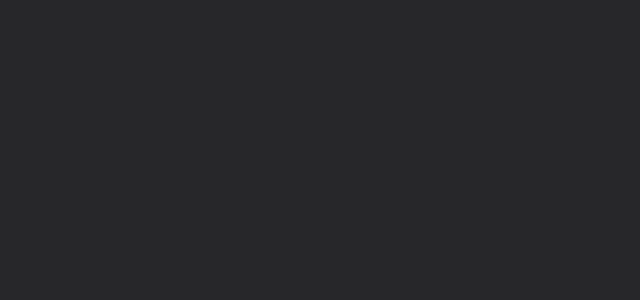
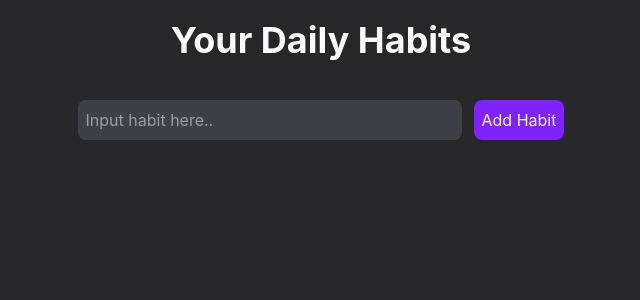
Before and after one commit to BrackListed/Simple-To-Do-List, a React (Vite) app: page /Habits in a window 1280 px wide. Before the commit this address had no page. Shown: the top 300 px of the page, without its empty margins (319-959 px from the left). Built offline with nearby package versions, Linux system fonts and the light colour scheme.

Commit message:
Added header of the habits page

```diff
--- a/src/App.tsx
+++ b/src/App.tsx
@@ -4,6 +4,7 @@ import { BrowserRouter } from "react-router-dom";
 import { Routes } from "react-router-dom";
 import { Route } from "react-router-dom";
 import { Main } from "./assets/Main";
+import { Habits } from "./Pages/Habits";
 
 export default function App(){
   return (
@@ -16,6 +17,9 @@ export default function App(){
       </div>
       }></Route>
 
+      <Route path = "/Habits" element = {
+        <Habits/>
+      }></Route>
 
     </Routes>
 
--- a/src/Pages/Habits.tsx
+++ b/src/Pages/Habits.tsx
@@ -1,7 +1,18 @@
-import "./index.css"
+import { HabitButtons } from "../assets/HabitButtons";
 
 export function Habits() {
     return(
-        <div>Hello, World!</div>
+        //Add a habit, like "Practice react, and be able to tick boxes for the entire week.
+        <div className="flex flex-col items-center">
+            <h1 className="text-center text-4xl text-zinc-50 font-bold my-5">Your Daily Habits</h1>
+            <div id = "add-habit" className="flex my-5 gap-3 items-center">
+                <input placeholder= "Input habit here.." className=" p-2 outline-none bg-zinc-700 w-96 h-10 rounded-lg text-zinc-50 focus-visible:ring-2 focus-visible:ring-violet-600"></input>
+                <HabitButtons addTask={addTask}>Add Habit</HabitButtons>
+            </div>
+        </div>
     )
+
+    function addTask() {
+        console.log("Hallo world!")
+    }
 }
--- /dev/null
+++ b/src/assets/HabitButtons.tsx
@@ -0,0 +1,14 @@
+import type { ReactNode } from "react"
+
+type HabitButtonProp = {
+    children: ReactNode
+    addTask: () => void
+}
+
+export function HabitButtons({children, addTask}: HabitButtonProp) {
+    return(
+        <button onClick = {() => addTask()} className="bg-violet-600 p-2 rounded-lg text-zinc-50 transition-all hover:cursor-pointer hover:scale-110 hover:bg-violet-500 ">{children}</button>
+    )
+
+
+}
--- a/src/assets/Panels.tsx
+++ b/src/assets/Panels.tsx
@@ -5,12 +5,12 @@ export function Panels(){
     <div className="flex flex-col gap-3 p-3">
       <div className="flex gap-3 transition-all hover:bg-gray-200 hover:scale-110 rounded-md hover: cursor-pointer hover:p-2">
         <Notebook/>
-        <a href = "" target = "_blank" rel = "noreferrer noopener">Plans</a>
+        <Link to ="/Plans">Plans</Link>
       </div>
 
       <div className="flex gap-3 transition-all hover:bg-gray-200 hover:scale-110 rounded-md hover:cursor-pointer hover:p-2">
         <Calendar/>
-        <a href = "" target = "_blank" rel = "noreferrer noopener">Calendar</a>
+        <Link to ="/Calendar">Calendar</Link>
       </div>
 
       <div className="flex gap-3 transition-all hover:bg-gray-200 hover:scale-110 rounded-md hover:cursor-pointer hover:p-2" >
```
